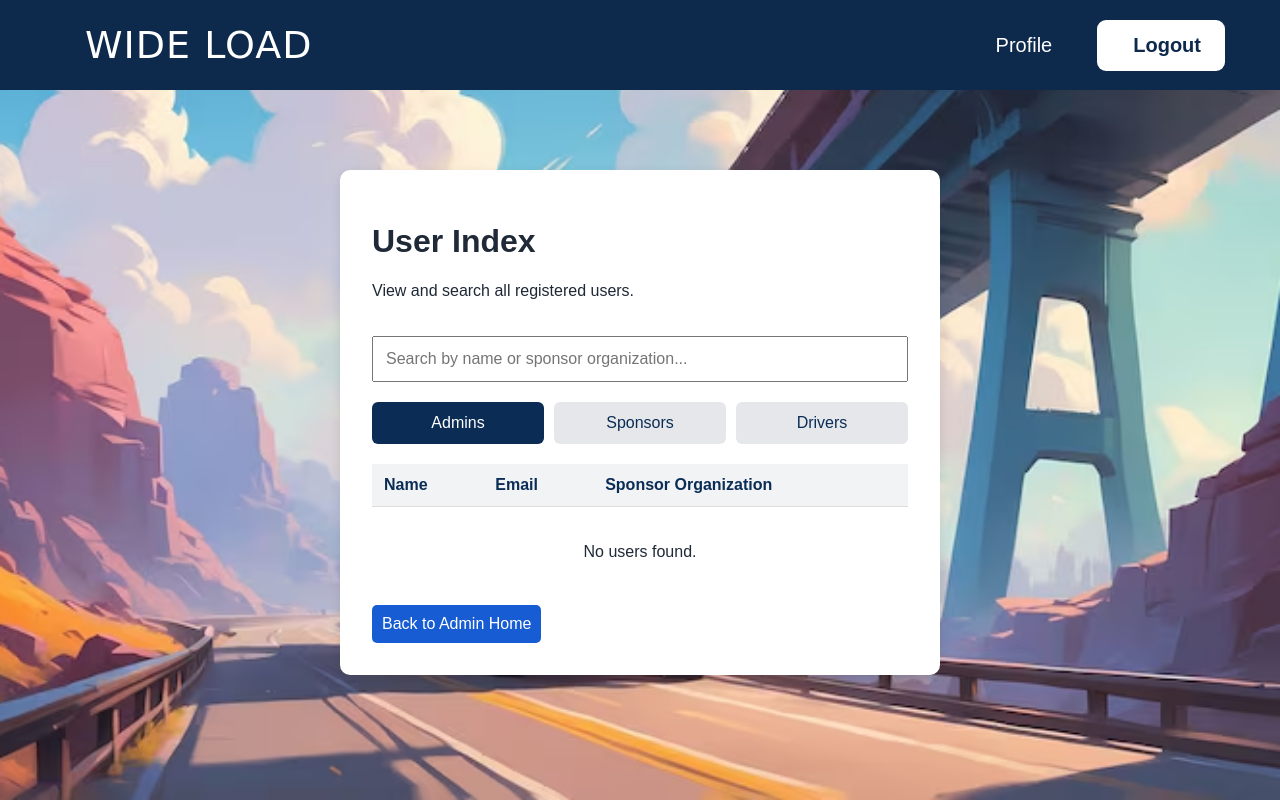
After one commit to ShaunWhittTea/4910-Project, a Flask app: template templates/admin_user_index.html in a window 1280 px wide. The commit adds this page. Run offline with Flask 3, Linux system fonts and the light colour scheme; the template is opened without the code that fills it: most values are stand-ins (such as "Sample title", 1, 10 or a date in 2020).

Commit message:
Added admin indexing and detail pages for all users

```diff
--- a/app.py
+++ b/app.py
@@ -539,6 +539,150 @@ def admin_update():
     return render_template(
         "admin_update.html",
         message=message
+    )
+
+
+@app.route("/admin/users")
+def admin_user_index():
+    if session.get("user_id") is None:
+        return redirect(url_for("login"))
+
+    if session.get("role") != "ADMIN":
+        return "Access denied.", 403
+
+    users = db.session.execute(
+        text(
+            """
+            SELECT
+                u.user_id,
+                u.role,
+                u.first_name,
+                u.last_name,
+                u.email,
+                so.sponsor_org_id,
+                so.name AS organization_name
+
+            FROM app_user AS u
+
+            LEFT JOIN driver_profile AS dp
+                ON u.user_id = dp.user_id
+                AND u.role = 'DRIVER'
+
+            LEFT JOIN sponsor_org AS so
+                ON so.sponsor_org_id =
+                    CASE
+                        WHEN u.role = 'DRIVER'
+                            THEN dp.sponsor_org_id
+                        WHEN u.role = 'SPONSOR'
+                            THEN u.sponsor_org_id
+                        ELSE NULL
+                    END
+
+            ORDER BY
+                u.last_name ASC,
+                u.first_name ASC,
+                u.email ASC
+            """
+        )
+    ).mappings().all()
+
+    return render_template(
+        "admin_user_index.html",
+        users=users
+    )
+
+
+@app.route("/admin/users/<int:user_id>")
+def admin_user_detail(user_id):
+    if session.get("user_id") is None:
+        return redirect(url_for("login"))
+
+    if session.get("role") != "ADMIN":
+        return "Access denied.", 403
+
+    user = db.session.execute(
+        text(
+            """
+            SELECT
+                u.user_id,
+                u.role,
+                u.first_name,
+                u.last_name,
+                u.email,
+                u.phone,
+                u.status,
+                u.created_at,
+
+                dp.point_balance,
+                dp.shipping_address,
+
+                so.sponsor_org_id,
+                so.name AS organization_name
+
+            FROM app_user AS u
+
+            LEFT JOIN driver_profile AS dp
+                ON u.user_id = dp.user_id
+                AND u.role = 'DRIVER'
+
+            LEFT JOIN sponsor_org AS so
+                ON so.sponsor_org_id =
+                    CASE
+                        WHEN u.role = 'DRIVER'
+                            THEN dp.sponsor_org_id
+                        WHEN u.role = 'SPONSOR'
+                            THEN u.sponsor_org_id
+                        ELSE NULL
+                    END
+
+            WHERE u.user_id = :user_id
+            """
+        ),
+        {"user_id": user_id}
+    ).mappings().first()
+
+    if user is None:
+        return "User not found.", 404
+
+    return render_template(
+        "admin_user_detail.html",
+        user=user
+    )
+
+
+@app.route("/admin/organizations/<int:sponsor_org_id>")
+def admin_organization_detail(sponsor_org_id):
+    if session.get("user_id") is None:
+        return redirect(url_for("login"))
+
+    if session.get("role") != "ADMIN":
+        return "Access denied.", 403
+
+    organization = db.session.execute(
+        text(
+            """
+            SELECT
+                sponsor_org_id,
+                name,
+                contact_email,
+                phone,
+                point_dollar_value,
+                created_at
+
+            FROM sponsor_org
+
+            WHERE sponsor_org_id = :sponsor_org_id
+            """
+        ),
+        {"sponsor_org_id": sponsor_org_id}
+    ).mappings().first()
+
+    if organization is None:
+        return "Sponsor organization not found.", 404
+
+    return render_template(
+        "admin_organization_detail.html",
+        organization=organization
     )
 
 @app.route("/admin/create-driver", methods=["GET", "POST"])
--- a/static/styles.css
+++ b/static/styles.css
@@ -731,3 +731,68 @@ body {
     font-size: 14px;
     line-height: 1.5;
 }
+
+.user-index-container {
+    max-width: 1000px;
+}
+
+#userSearch {
+    width: 100%;
+    padding: 12px;
+    margin: 20px 0;
+    box-sizing: border-box;
+}
+
+.user-tabs {
+    display: flex;
+    gap: 10px;
+    margin-bottom: 20px;
+}
+
+.user-tab {
+    flex: 1;
+    padding: 12px;
+    background: #e5e7eb;
+    color: #0b2d55;
+    border: none;
+    border-radius: 6px;
+    cursor: pointer;
+}
+
+.user-tab.active {
+    background: #0b2d55;
+    color: white;
+}
+
+.user-table {
+    width: 100%;
+    border-collapse: collapse;
+}
+
+.user-table th,
+.user-table td {
+    padding: 12px;
+    text-align: left;
+    border-bottom: 1px solid #ddd;
+}
+
+.user-table th {
+    background: #f1f3f5;
+    color: #0b2d55;
+}
+
+.user-table tr:hover {
+    background: #f8f9fa;
+}
+
+#noResults {
+    text-align: center;
+    padding: 20px;
+}
+body {
+    background-image: url("truckdigital.avif");
+    background-size: cover;
+    background-position: center;
+    background-repeat: no-repeat;
+    background-attachment: fixed;
+}
--- /dev/null
+++ b/templates/admin_user_index.html
@@ -0,0 +1,158 @@
+
+<!DOCTYPE html>
+<html lang="en">
+
+<head>
+    <meta charset="UTF-8">
+    <meta name="viewport" content="width=device-width, initial-scale=1">
+    <title>User Index</title>
+
+    <link rel="stylesheet" href="{{ url_for('static', filename='styles.css') }}">
+</head>
+
+<body>
+     <nav class="navbar">
+        <div class="brand">
+            <i class="fa-solid fa-car"></i>
+            <span class="brand-name">WIDE LOAD</span>
+        </div>
+
+        <div class="nav-links">
+            <a href="{{ url_for('admin_profile') }}" class="about-link">
+                Profile
+            </a>
+
+            <form
+                action="{{ url_for('logout') }}"
+                method="POST"
+                onsubmit="return confirm('Are you sure you want to log out?');"
+            >
+                <button type="submit" class="login-button">
+                    <i class="fa-solid fa-user"></i>
+                    <span>Logout</span>
+                </button>
+            </form>
+        </div>
+    </nav>
+
+<main class="container user-index-container">
+
+    <h1>User Index</h1>
+    <p>View and search all registered users.</p>
+
+    <input
+        type="search"
+        id="userSearch"
+        placeholder="Search by name or sponsor organization..."
+        oninput="filterUsers()"
+    >
+
+    <div class="user-tabs">
+        <button type="button" class="user-tab active"
+                onclick="showTab('ADMIN', this)">Admins</button>
+
+        <button type="button" class="user-tab"
+                onclick="showTab('SPONSOR', this)">Sponsors</button>
+
+        <button type="button" class="user-tab"
+                onclick="showTab('DRIVER', this)">Drivers</button>
+    </div>
+
+    <table class="user-table">
+        <thead>
+            <tr>
+                <th>Name</th>
+                <th>Email</th>
+                <th>Sponsor Organization</th>
+            </tr>
+        </thead>
+
+        <tbody id="userTableBody">
+            {% for user in users %}
+            <tr class="user-row"
+                data-role="{{ user['role'] }}"
+                data-name="{{ (user['first_name'] ~ ' ' ~ user['last_name']) | lower }}"
+                data-organization="{{ (user['organization_name'] or '') | lower }}">
+
+<td>
+    <a href="{{ url_for('admin_user_detail', user_id=user['user_id']) }}">
+        {{ user['first_name'] }} {{ user['last_name'] }}
+    </a>
+</td>
+
+<td>{{ user['email'] }}</td>
+
+<td>
+    {% if user['sponsor_org_id'] %}
+        <a href="{{ url_for('admin_organization_detail',
+                           sponsor_org_id=user['sponsor_org_id']) }}">
+            {{ user['organization_name'] }}
+        </a>
+    {% else %}
+        —
+    {% endif %}
+</td>
+
+            </tr>
+            {% endfor %}
+        </tbody>
+    </table>
+
+    <p id="noResults" style="display: none;">
+        No users found.
+    </p>
+
+    <div class="actions">
+        <a class="button-link" href="{{ url_for('admin_home') }}">
+            Back to Admin Home
+        </a>
+    </div>
+
+</main>
+
+<script>
+    let activeRole = "ADMIN";
+
+    function showTab(role, button) {
+        activeRole = role;
+
+        document.querySelectorAll(".user-tab").forEach(tab => {
+            tab.classList.remove("active");
+        });
+
+        button.classList.add("active");
+        filterUsers();
+    }
+
+    function filterUsers() {
+        const search = document.getElementById("userSearch")
+            .value.trim().toLowerCase();
+
+        const rows = document.querySelectorAll(".user-row");
+        let visibleCount = 0;
+
+        rows.forEach(row => {
+            const role = row.dataset.role;
+            const name = row.dataset.name;
+            const organization = row.dataset.organization;
+
+            const matchesRole = role === activeRole;
+            const matchesSearch =
+                name.includes(search) || organization.includes(search);
+
+            const visible = matchesRole && matchesSearch;
+
+            row.style.display = visible ? "" : "none";
+
+            if (visible) visibleCount++;
+        });
+
+        document.getElementById("noResults").style.display =
+            visibleCount === 0 ? "block" : "none";
+    }
+
+    filterUsers();
+</script>
+
+</body>
+</html>
```
Also changed, not shown: templates/admin_home.html (+10 -2 lines), templates/admin_organization_detail.html (added, +65 -0 lines), templates/admin_user_detail.html (added, +116 -0 lines), static/truckdigital.avif (added).
